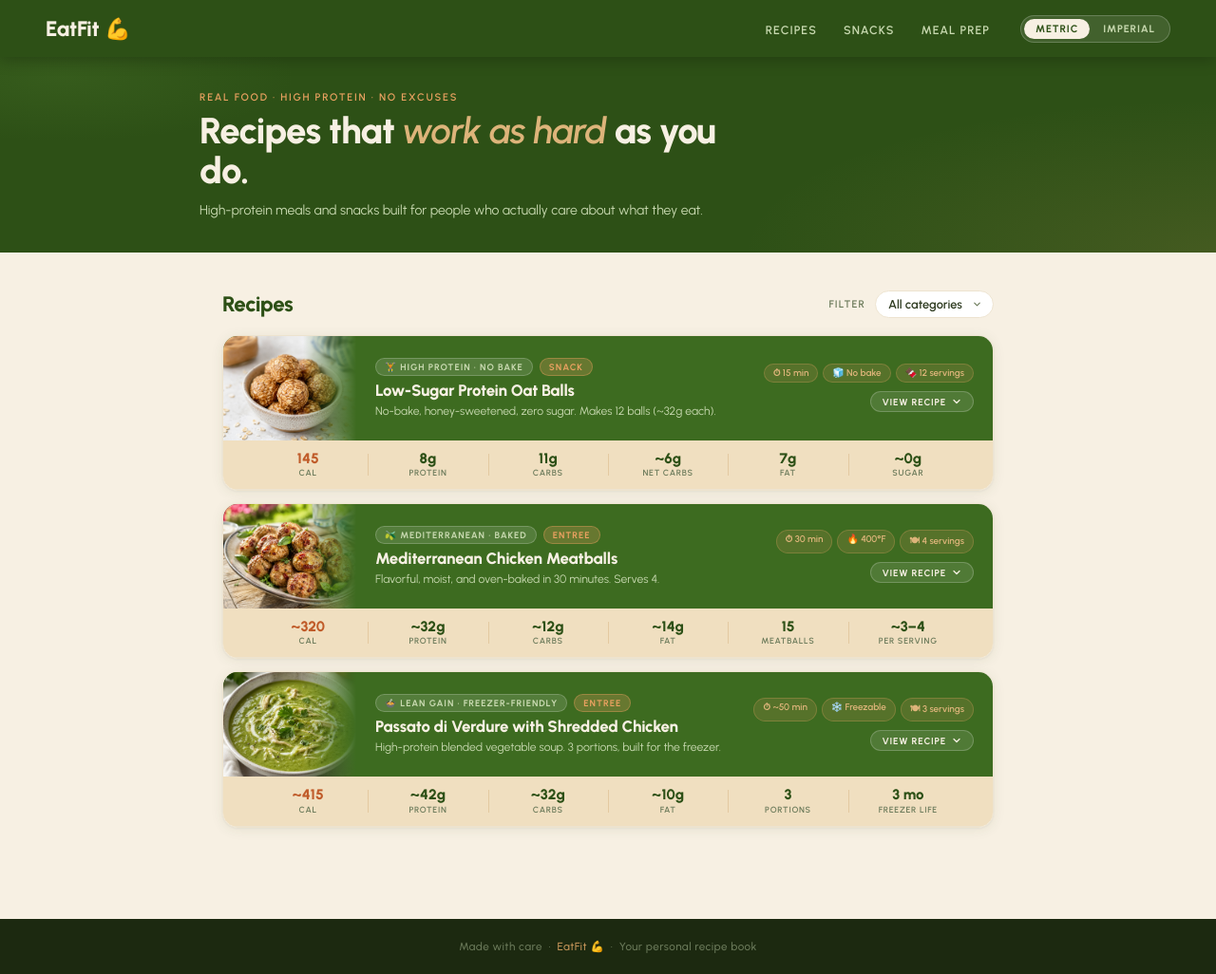
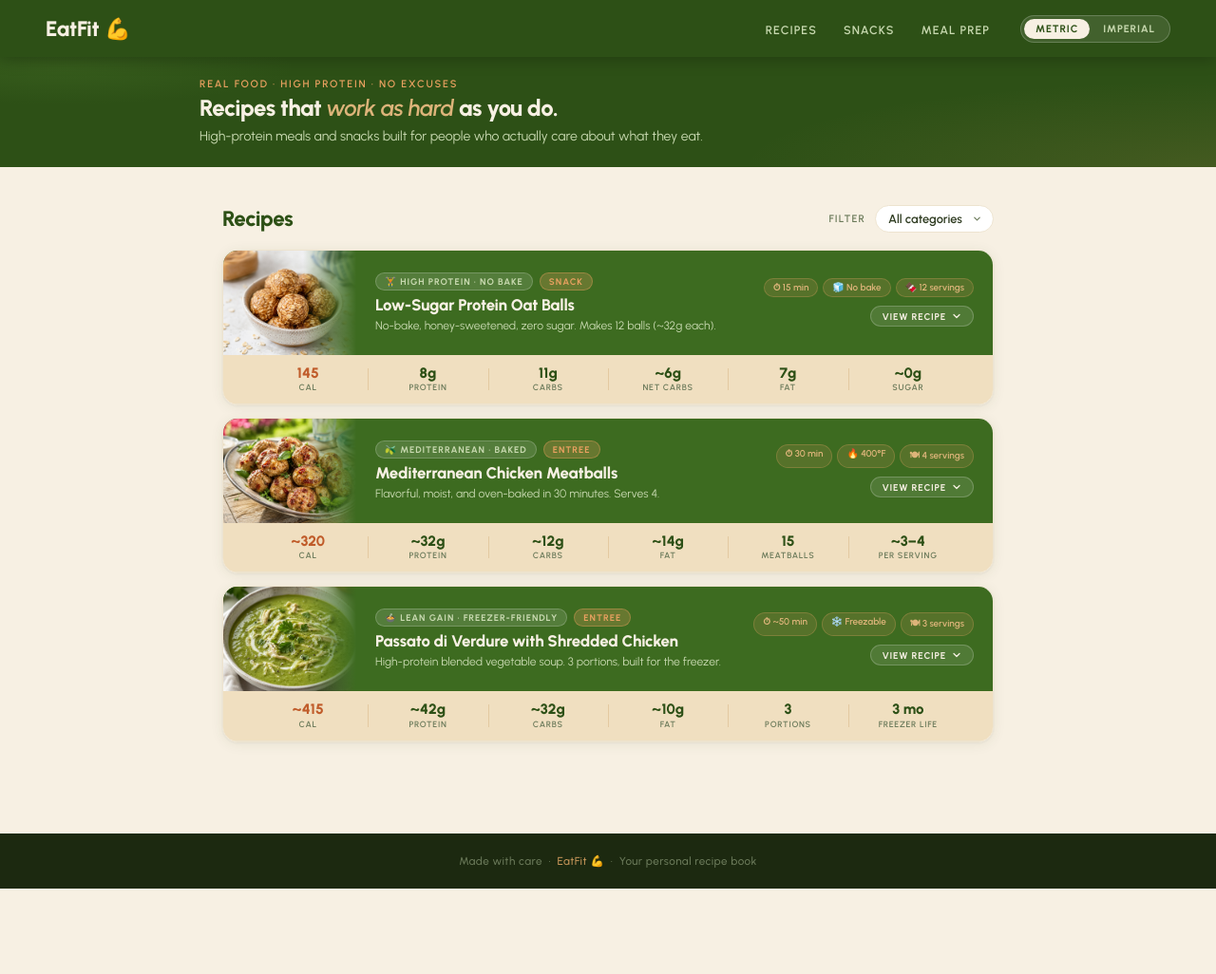
Before and after one commit to orestegiacche/eatfit, a plain HTML site: page index.html in a window 1280 px wide. Shown: the whole page at 95% size. After the commit the page ends 936 px from the top, so only its background shows below. Drawn offline with Linux system fonts and the light colour scheme.

Commit message:
Update index.html

```diff
--- a/index.html
+++ b/index.html
@@ -60,7 +60,7 @@
     /* ── HERO ── */
     .hero {
       background: var(--forest);
-      padding: 36px 48px 32px;
+      padding: 22px 48px 20px;
       position: relative; overflow: hidden;
     }
     .hero::before {
@@ -74,11 +74,11 @@
       max-width: 860px; margin: 0 auto;
     }
     .hero-text { max-width: 66%; animation: fadeUp 0.7s ease both; }
-    .hero-eyebrow { font-size: 0.68rem; font-weight: 600; letter-spacing: 0.16em; text-transform: uppercase; color: var(--orange-lt); margin-bottom: 8px; }
+    .hero-eyebrow { font-size: 0.68rem; font-weight: 600; letter-spacing: 0.16em; text-transform: uppercase; color: var(--orange-lt); margin-bottom: 6px; }
     .hero-title {
-      font-size: clamp(1.75rem, 3vw, 2.4rem);
+      font-size: 1.5rem;
       font-weight: 800; color: var(--cream); line-height: 1.1;
-      letter-spacing: -0.02em; margin-bottom: 10px;
+      letter-spacing: -0.02em; margin-bottom: 6px; white-space: nowrap;
     }
     .hero-title em { font-style: italic; color: var(--wood-lt); }
     .hero-subtitle { font-size: 0.88rem; font-weight: 400; color: var(--sage-pale); line-height: 1.6; }
```
